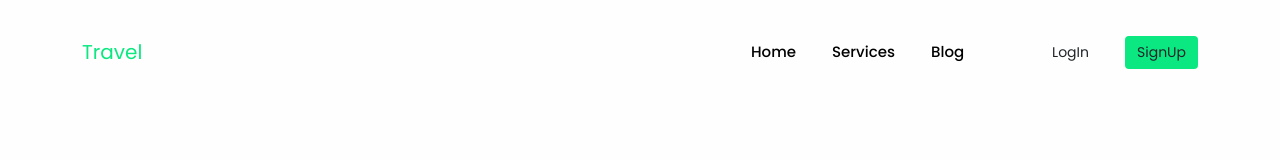
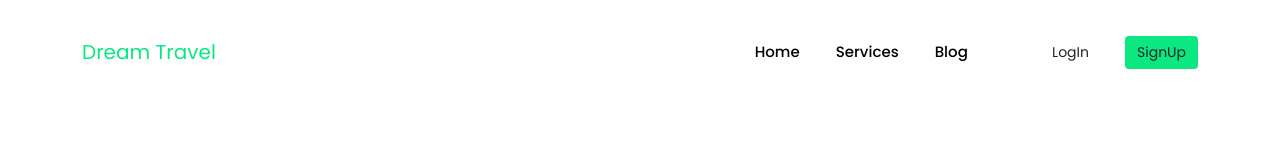
Before and after one commit to mahfuzrr/Dream-Travel, a React (Create React App) app: page /login in a window 1280 px wide. Shown: the top 160 px of the page. Built offline with nearby package versions, Linux system fonts and the light colour scheme; no server answers.

Commit message:
updating feature

```diff
--- a/public/index.html
+++ b/public/index.html
@@ -35,7 +35,7 @@
   <link rel="stylesheet" href="%PUBLIC_URL%/styles/loader.css" />
   <link rel="stylesheet" href="%PUBLIC_URL%/styles/service.css" />
   <link rel="stylesheet" href="%PUBLIC_URL%/styles/404-styles.css" />
-  <title>React App</title>
+  <title>Dream Travel</title>
 </head>
 
 <body>
--- a/src/components/login/LogInLeftSide.js
+++ b/src/components/login/LogInLeftSide.js
@@ -29,7 +29,6 @@ export default function LogInLeftSide() {
                 res.json()
                     .then((upRes) => {
                         localStorage.setItem('token', upRes?.token);
-                        console.log(upRes);
                     })
                     .catch(() => {
                         toast.error('Server Error', {
@@ -49,7 +48,6 @@ export default function LogInLeftSide() {
             // eslint-disable-next-line no-unused-vars
             .then((user) => {
                 // nothing
-                console.log(user);
                 handleJWT(user?.user?.uid);
                 navigate(from, { replace: true });
             })
@@ -71,7 +69,6 @@ export default function LogInLeftSide() {
             // eslint-disable-next-line no-unused-vars
             .then((user) => {
                 // nothing
-                console.log(user);
                 handleJWT(user?.user?.uid);
                 navigate(from, { replace: true });
             })
--- a/src/components/navbar/Navbar.js
+++ b/src/components/navbar/Navbar.js
@@ -41,9 +41,9 @@ export default function Navbar() {
     return (
         <nav className="navbar navbar-expand-lg" id="navbar">
             <div className="container mt-lg-4">
-                <a className="navbar-brand" href="/">
-                    Travel
-                </a>
+                <Link className="navbar-brand" to="/">
+                    Dream Travel
+                </Link>
                 <button
                     className="navbar-toggler"
                     type="button"
--- a/src/components/servicedetails/ServiceDetails.js
+++ b/src/components/servicedetails/ServiceDetails.js
@@ -73,7 +73,8 @@ export default function ServiceDetails() {
             .catch((err) => {
                 console.log(err.message);
             });
-    }, [id, isSubmit]);
+        document.title = data?.title ? data?.title : 'Services';
+    }, [id, isSubmit, data]);
     return (
         <div className="container-fluid overflow-hidden" id="servicePage">
             <div className="container" id="service-details">
--- a/src/pages/AddServices.js
+++ b/src/pages/AddServices.js
@@ -1,8 +1,12 @@
+import { useEffect } from 'react';
 import AddServiceForm from '../components/add-service/AddServiceForm';
 import Footer from '../components/footer/Footer';
 import Navbar from '../components/navbar/Navbar';
 
 export default function AddServices() {
+    useEffect(() => {
+        document.title = 'SignUp';
+    }, []);
     return (
         <>
             <Navbar />
--- a/src/pages/Blog.js
+++ b/src/pages/Blog.js
@@ -1,8 +1,12 @@
+import { useEffect } from 'react';
 import BlogSection from '../components/blog/BlogSection';
 import Footer from '../components/footer/Footer';
 import Navbar from '../components/navbar/Navbar';
 
 export default function Blog() {
+    useEffect(() => {
+        document.title = 'Blog';
+    }, []);
     return (
         <>
             <Navbar />
--- a/src/pages/Home.js
+++ b/src/pages/Home.js
@@ -18,7 +18,6 @@ export default function Home() {
                 .then((res) => {
                     res.json().then((upRes) => {
                         if (upRes?.success) {
-                            console.log(upRes?.message);
                             setData(upRes?.message);
                         }
                     });
@@ -27,6 +26,7 @@ export default function Home() {
                     console.log(err.message);
                 });
         }
+        document.title = 'Home';
     }, [user]);
 
     let element = <Loader />;
--- a/src/pages/LogIn.js
+++ b/src/pages/LogIn.js
@@ -1,7 +1,11 @@
+import { useEffect } from 'react';
 import LogInWrapper from '../components/login/LogInWrapper';
 import Navbar from '../components/navbar/Navbar';
 
 export default function LogIn() {
+    useEffect(() => {
+        document.title = 'LogIn';
+    }, []);
     return (
         <>
             <Navbar />
--- a/src/pages/MyReviews.js
+++ b/src/pages/MyReviews.js
@@ -1,8 +1,12 @@
+import { useEffect } from 'react';
 import Footer from '../components/footer/Footer';
 import Navbar from '../components/navbar/Navbar';
 import Reviews from '../components/review/Reviews';
 
 export default function MyReviews() {
+    useEffect(() => {
+        document.title = 'My Reviews';
+    }, []);
     return (
         <>
             <Navbar />
--- a/src/pages/Service.js
+++ b/src/pages/Service.js
@@ -1,8 +1,12 @@
+import { useEffect } from 'react';
 import Footer from '../components/footer/Footer';
 import Navbar from '../components/navbar/Navbar';
 import ServicesPage from '../components/servicePage/ServicePage';
 
 export default function Service() {
+    useEffect(() => {
+        document.title = 'Services';
+    }, []);
     return (
         <>
             <Navbar />
--- a/src/pages/SignUp.js
+++ b/src/pages/SignUp.js
@@ -1,7 +1,11 @@
+import { useEffect } from 'react';
 import Navbar from '../components/navbar/Navbar';
 import SignUpWrapper from '../components/register/SignUpWrapper';
 
 export default function SignUp() {
+    useEffect(() => {
+        document.title = 'SignUp';
+    }, []);
     return (
         <>
             <Navbar />
```
